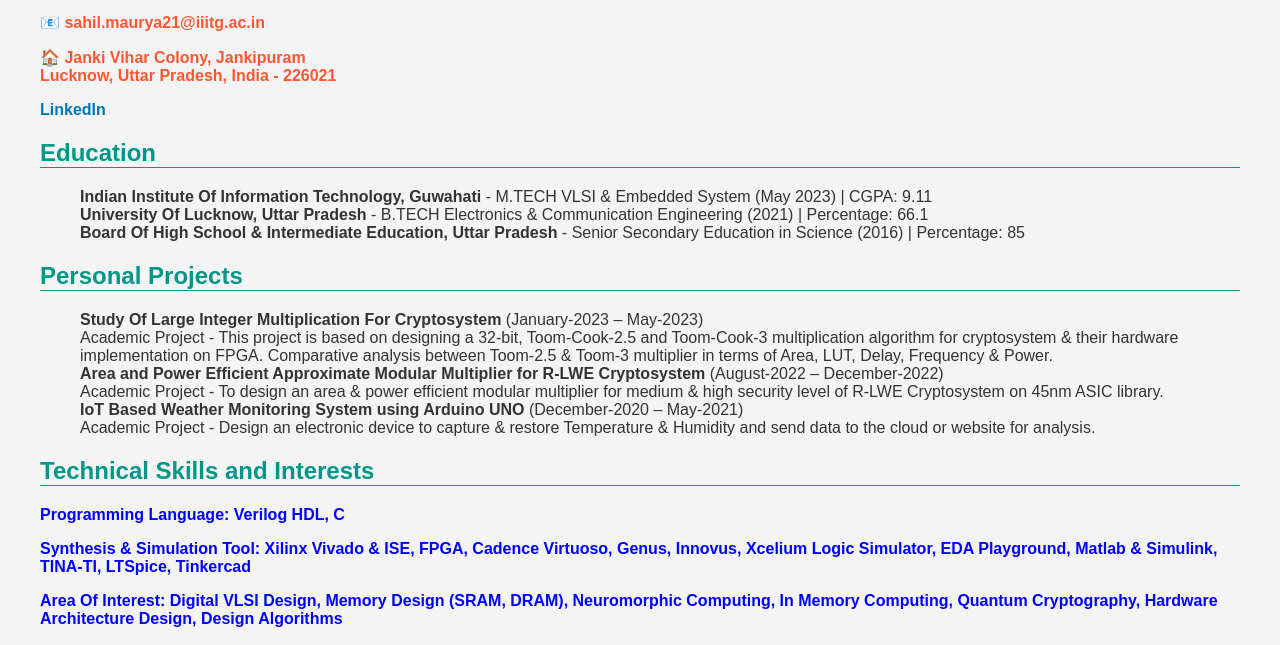
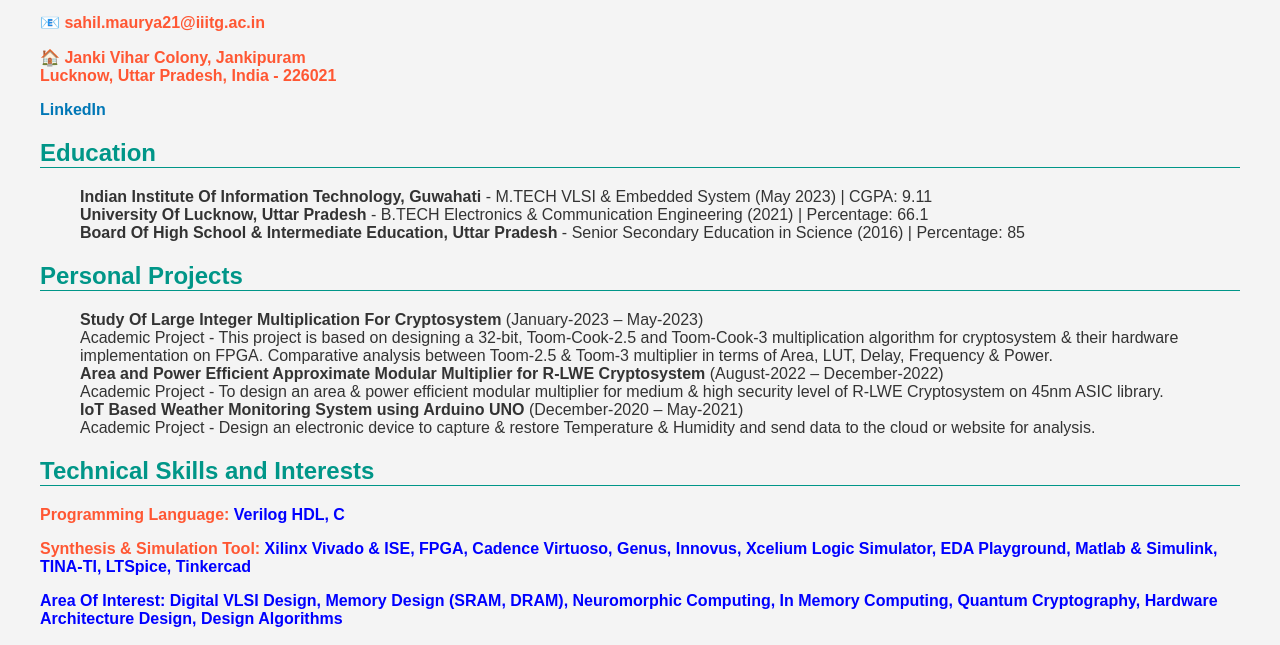
Before and after one commit to sahilmaurya007/sahil-maurya-website, a plain HTML site: page index.html in a window 1280 px wide. Shown: the part 122-767 px from the top of the page. Drawn offline with Linux system fonts and the light colour scheme.

Commit message:
Update formatting in index.html

```diff
--- a/index.html
+++ b/index.html
@@ -4,7 +4,7 @@
 <head>
     <meta charset="UTF-8">
     <meta name="viewport" content="width=device-width, initial-scale=1.0">
-    <title>Sahil Maurya</title>
+    <title>Sahil Maurya (Welcome to My Profile)</title>
     <style>
         body {
             font-family: Arial, sans-serif;
@@ -95,8 +95,8 @@
 
     <!-- Technical Skills and Interests Section -->
     <h2>Technical Skills and Interests</h2>
-    <p class="highlight-blue">Programming Language: <span class="highlight-blue">Verilog HDL, C</span></p>
-    <p class="highlight-blue">Synthesis & Simulation Tool: <span class="highlight-blue">Xilinx Vivado & ISE, FPGA, Cadence Virtuoso, Genus, Innovus, Xcelium Logic Simulator, EDA Playground, Matlab & Simulink, TINA-TI, LTSpice, Tinkercad</span></p>
+    <p class="highlight-black">Programming Language: <span class="highlight-blue">Verilog HDL, C</span></p>
+    <p class="highlight-black">Synthesis & Simulation Tool: <span class="highlight-blue">Xilinx Vivado & ISE, FPGA, Cadence Virtuoso, Genus, Innovus, Xcelium Logic Simulator, EDA Playground, Matlab & Simulink, TINA-TI, LTSpice, Tinkercad</span></p>
     <p class="area-of-interest">Area Of Interest: <span class="area-of-interest">Digital VLSI Design, Memory Design (SRAM, DRAM), Neuromorphic Computing, In Memory Computing, Quantum Cryptography, Hardware Architecture Design, Design Algorithms</span></p>
 
     <!-- Relevant Coursework Section -->
```
